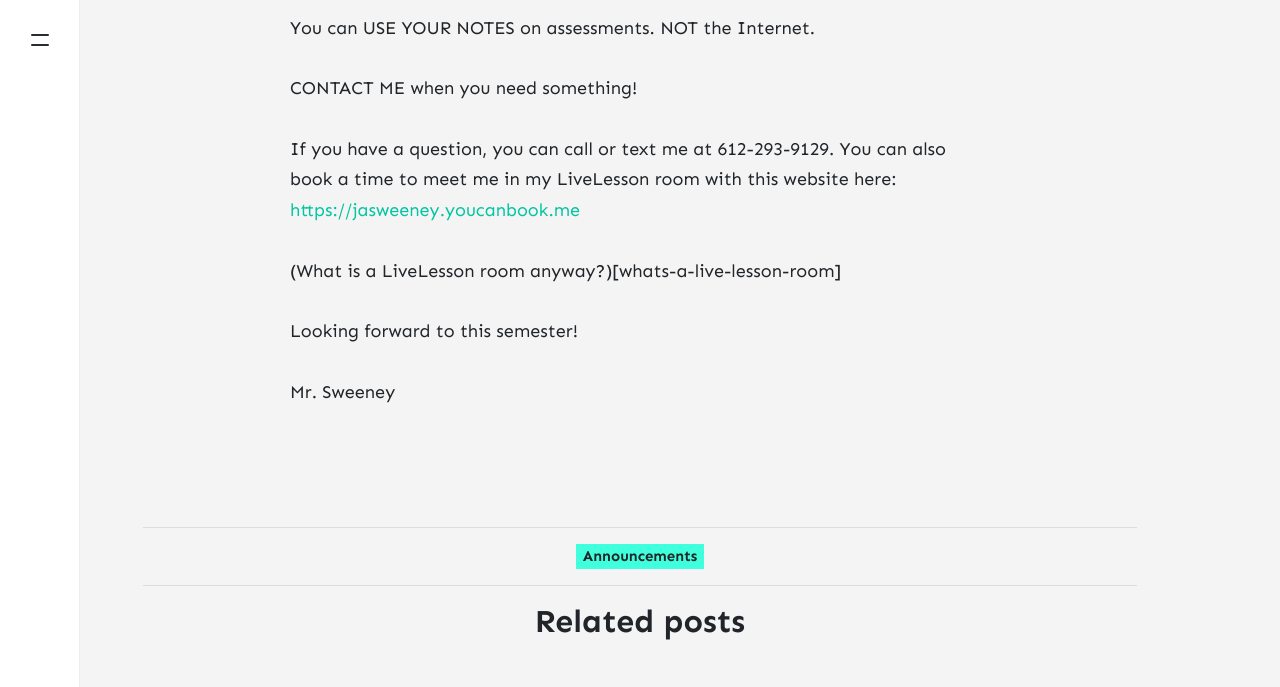
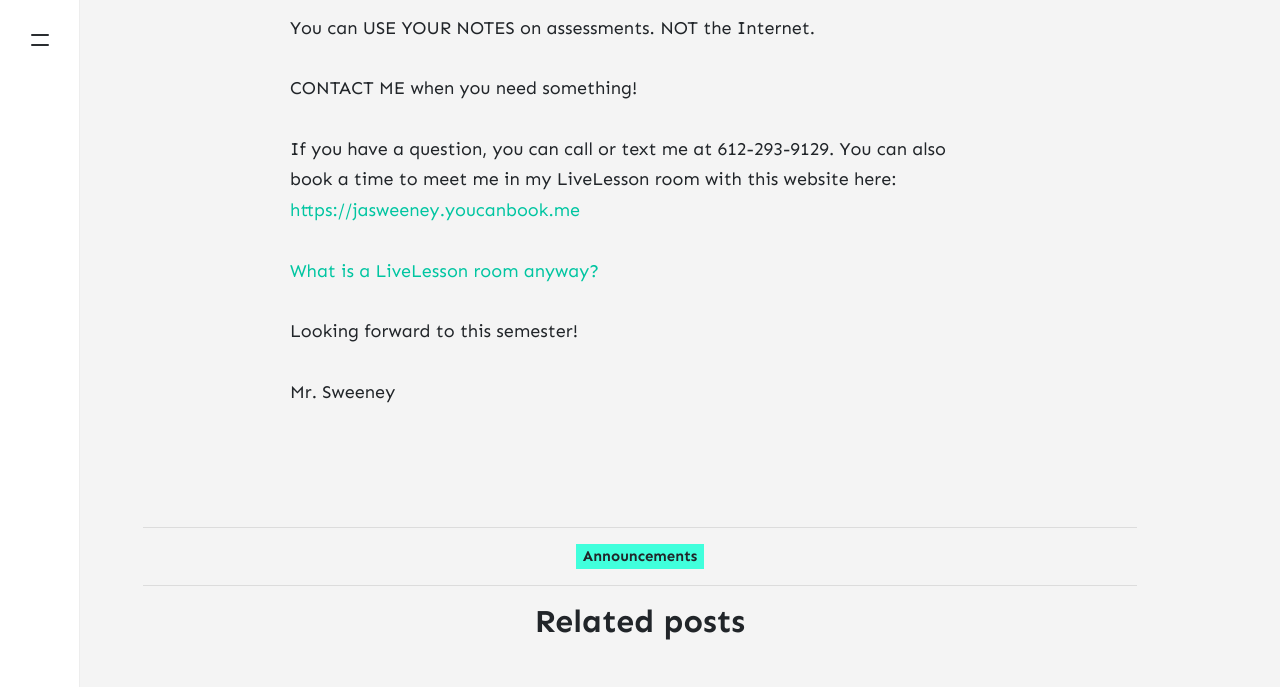
Before and after one commit to minnesota-connections-academy/biology-announcements, a Jekyll site: the page built from _posts/2020-9-8-welcome-to-biology.md, in a window 1280 px wide and 900 px high, scrolled down 908 px, cut to the strip 0-687 px from the top of the window. Built offline with Jekyll 4.4.1, drawn with Linux system fonts in a browser that asks for light colours; nearby versions of some CDN libraries; comment, search, counter and statistics services are not loaded.

Commit message:
10/29/2020

```diff
--- a/_posts/2020-9-8-welcome-to-biology.md
+++ b/_posts/2020-9-8-welcome-to-biology.md
@@ -25,7 +25,7 @@ CONTACT ME when you need something!
 
 If you have a question, you can call or text me at 612-293-9129. You can also book a time to meet me in my LiveLesson room with this website here: [https://jasweeney.youcanbook.me](https://jasweeney.youcanbook.me)
 
-(What is a LiveLesson room anyway?)[whats-a-live-lesson-room]
+[What is a LiveLesson room anyway?](whats-a-live-lesson-room)
 
 Looking forward to this semester!
 
```
